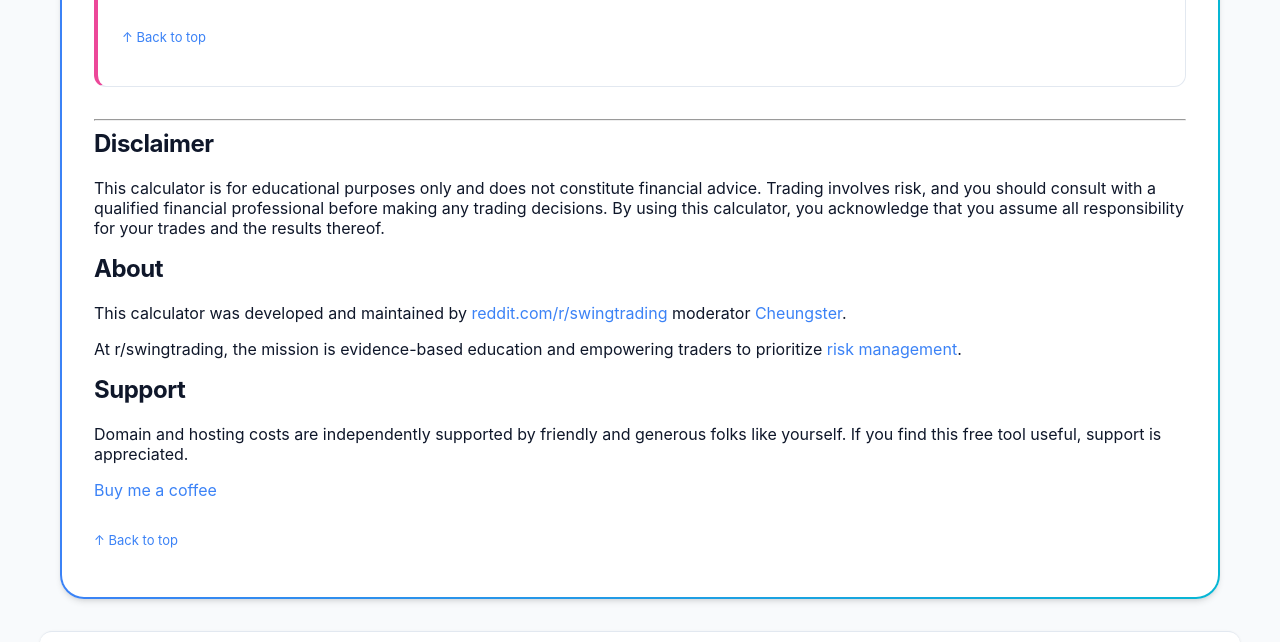
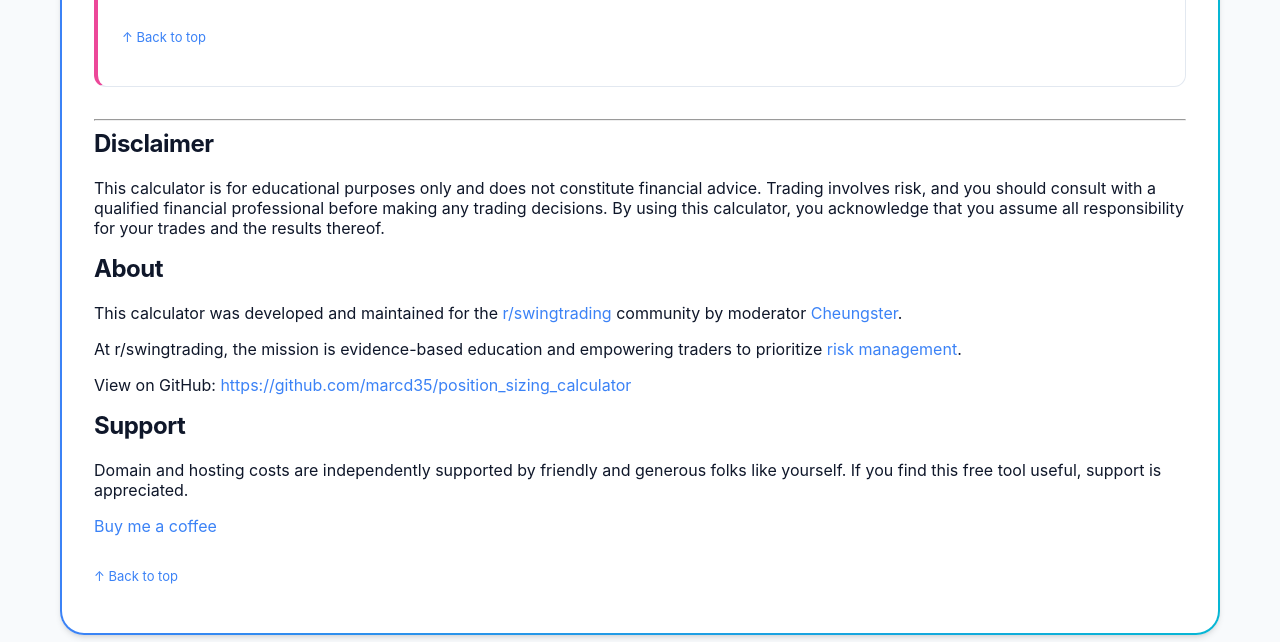
Before and after one commit to marcd35/position_sizing_calculator, a website: page calculatorinstructions.html in a window 1280 px wide. Shown: the part 4122-4764 px from the top of the page. Drawn offline with Linux system fonts and the light colour scheme.

Commit message:
Fixed: Attritubution. Added Github links.

```diff
--- a/calculatorinstructions.html
+++ b/calculatorinstructions.html
@@ -301,11 +301,11 @@
       <section id="about">
         <h2>About</h2>
         <p>
-          This calculator was developed and maintained by
+          This calculator was developed and maintained for the
           <a href="https://www.reddit.com/r/swingtrading/" target="_blank" rel="noopener noreferrer"
-            >reddit.com/r/swingtrading</a
+            >r/swingtrading</a
           >
-          moderator
+          community by moderator
           <a
             href="https://www.reddit.com/user/cheungster/"
             target="_blank"
@@ -322,6 +322,15 @@
             rel="noopener noreferrer"
             >risk management</a
           >.
+        </p>
+        <p>
+          View on GitHub:
+          <a
+            href="https://github.com/marcd35/position_sizing_calculator"
+            target="_blank"
+            rel="noopener noreferrer"
+            >https://github.com/marcd35/position_sizing_calculator</a
+          >
         </p>
       </section>
 
--- a/src/js/layout.js
+++ b/src/js/layout.js
@@ -249,13 +249,16 @@
       '    </div>' +
       '    <div class="site-footer__block">' +
       '      <div class="site-footer__title">About</div>' +
-      '      <div class="site-footer__text">Built by the r/swingtrading community. <a href="calculatorinstructions.html#about">Read more</a></div>' +
+      '      <div class="site-footer__text">Built for the r/swingtrading community by <a href="https://www.reddit.com/user/cheungster/" target="_blank" rel="noopener noreferrer">Cheungster</a>. <a href="calculatorinstructions.html#about">Read more</a></div>' +
       '    </div>' +
       '    <div class="site-footer__block">' +
       '      <div class="site-footer__title">Support</div>' +
       '      <div class="site-footer__text">If this free tool helps, support is appreciated: <a href="https://buymeacoffee.com/rswingtrading" target="_blank" rel="noopener noreferrer">Buy me a coffee</a></div>' +
       '    </div>' +
       '    <div class="site-footer__icons" aria-label="Community links">' +
+      '      <a class="external-link" href="https://github.com/marcd35/position_sizing_calculator" target="_blank" rel="noopener noreferrer" aria-label="View on GitHub">' +
+      '        <img src="public/media/github-mark.png" alt="" />' +
+      '      </a>' +
       '      <a class="external-link" href="https://www.reddit.com/r/swingtrading/" target="_blank" rel="noopener noreferrer" aria-label="r/swingtrading on Reddit">' +
       '        <img src="public/media/redditicon.jpg" alt="" />' +
       '      </a>' +
```
Also changed, not shown: README.md.
